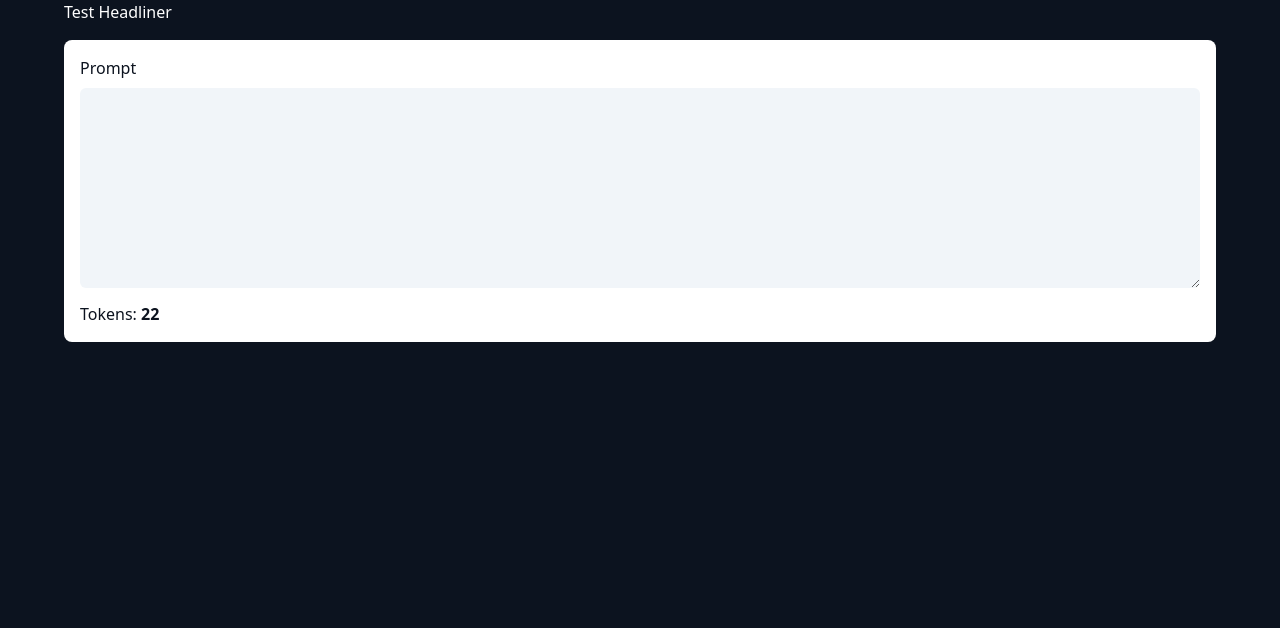
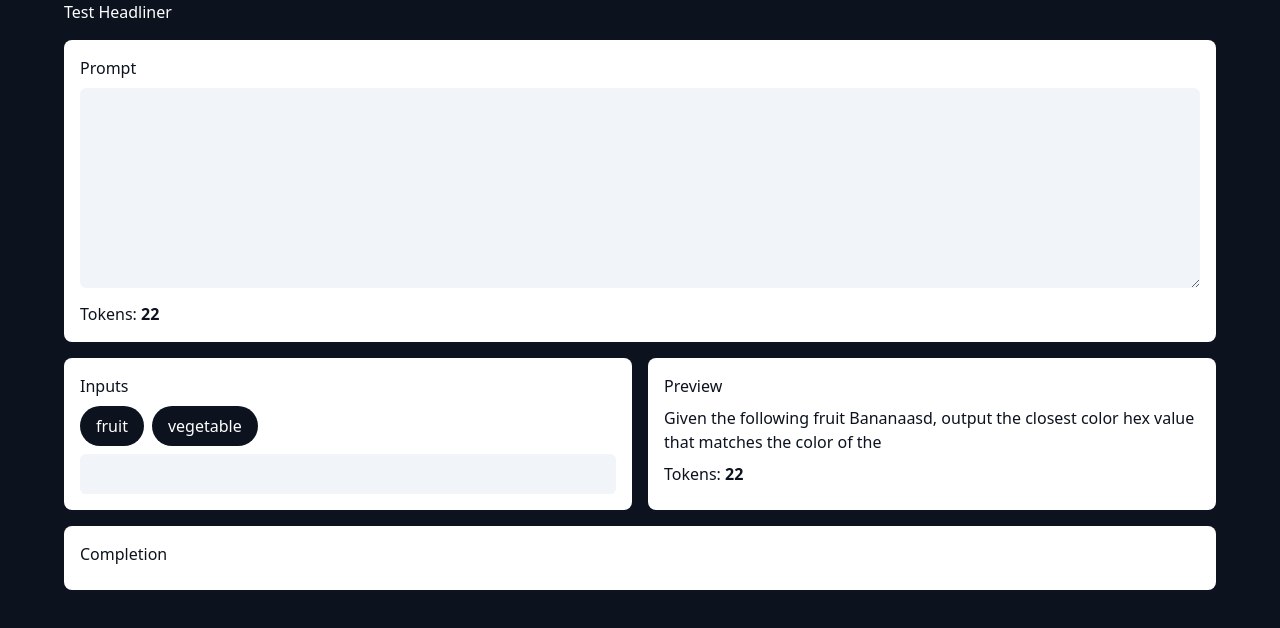
Before and after one commit to liraf/prompts-dashboard, a Nuxt app: page / in a window 1280 px wide. Shown: the top 628 px of the page. Built offline with nearby package versions, Linux system fonts and the light colour scheme.

Commit message:
feat: create pill, card and tokens component

```diff
--- /dev/null
+++ b/components/Card.vue
@@ -0,0 +1,14 @@
+<template>
+  <div class="w-full bg-white px-4 py-4 rounded-lg text-blue-950">
+    <h3 class="mb-2">{{ title }}</h3>
+    <slot />
+  </div>
+</template>
+
+<script setup lang="ts">
+interface CardProps {
+  title: string
+}
+
+const { title } = defineProps<CardProps>()
+</script>
--- /dev/null
+++ b/components/Input.vue
@@ -0,0 +1,6 @@
+<template>
+  <!-- TODO: make it automatically resizable with a custom composable -->
+  <input
+    class="w-full bg-gray-100 rounded-md text-blue-950 px-4 py-2 focus:outline-none focus:ring focus:ring-blue-500"
+  />
+</template>
--- /dev/null
+++ b/components/Pill.vue
@@ -0,0 +1,13 @@
+<template>
+  <div class="rounded-full px-4 py-2 bg-blue-950 text-white inline-block mr-2">
+    <span class="mb-2">{{ text }}</span>
+  </div>
+</template>
+
+<script setup lang="ts">
+interface PillProps {
+  text: string
+}
+
+const { text } = defineProps<PillProps>()
+</script>
--- a/components/Prompt.vue
+++ b/components/Prompt.vue
@@ -1,11 +1,23 @@
 <template>
-  <div class="w-full bg-white px-4 py-4 rounded-lg text-blue-950">
-    <h3 class="mb-2">Prompt</h3>
+  <Card title="Prompt" class="mb-4">
     <CustomTextarea />
-    <div class="mt-2">Tokens: <b>{{ tokens }}</b></div>
+    <Tokens />
+  </Card>
+  <div class="flex mb-4">
+    <Card title="Inputs" class="mr-2">
+      <Pill v-for="text in inputs" :key="text" :text="text" />
+      <Input class="mt-2" />
+    </Card>
+    <Card title="Preview" class="ml-2">
+      <p>{{ preview }}</p>
+      <Tokens />
+    </Card>
   </div>
+  <Card title="Completion">
+  </Card>
 </template>
 
 <script setup>
-const tokens = ref(22)
+const preview = ref("Given the following fruit Bananaasd, output the closest color hex value that matches the color of the")
+const inputs = ref(['fruit', 'vegetable'])
 </script>
--- /dev/null
+++ b/components/Tokens.vue
@@ -0,0 +1,7 @@
+<template>
+  <div class="mt-2">Tokens: <b>{{ tokens }}</b></div>
+</template>
+
+<script setup>
+const tokens = ref(22)
+</script>
```
